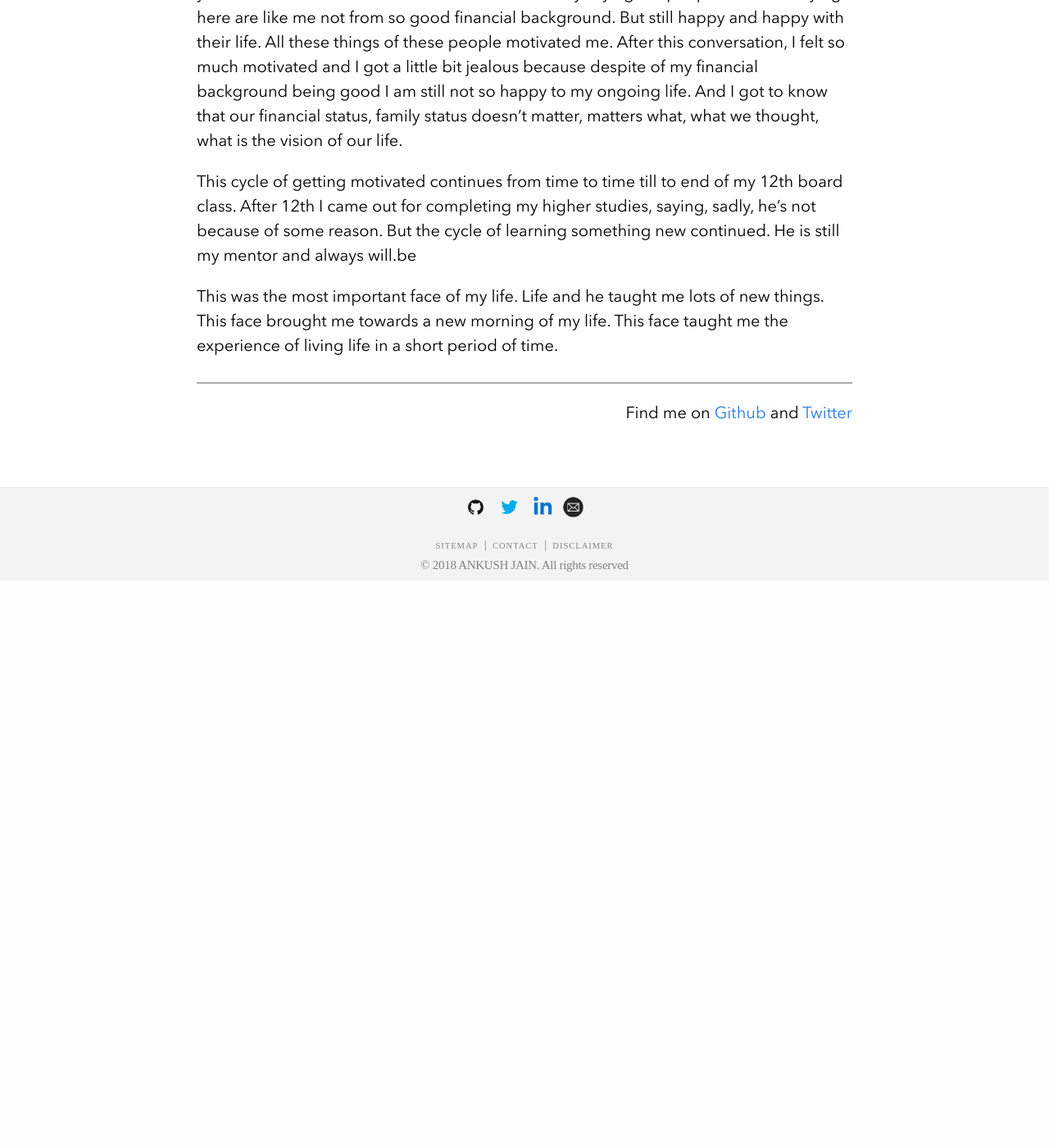
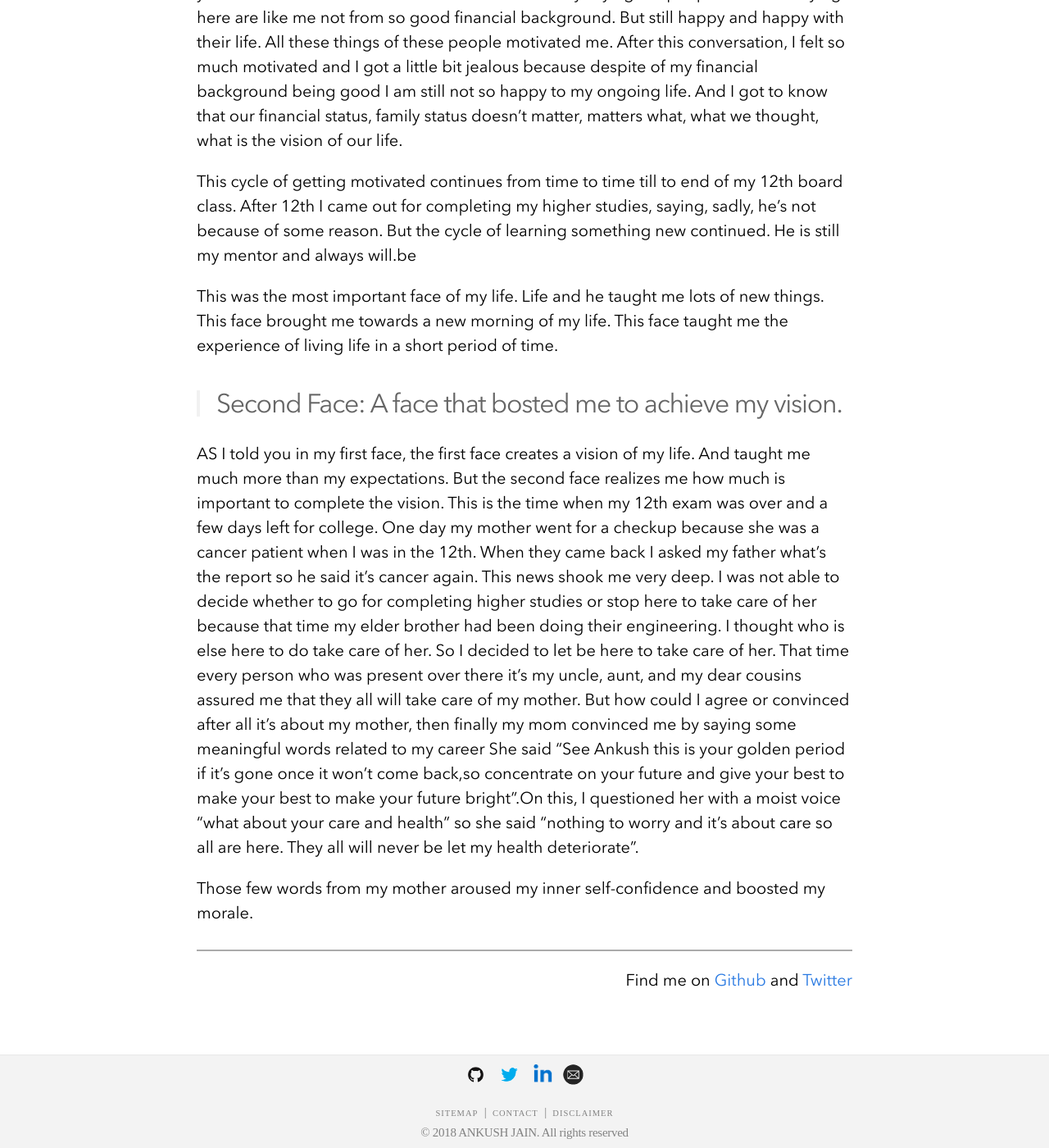
Before and after one commit to 49ku5h/MY-WEBSITE, a Jekyll site: the page built from _posts/2020-01-15-Faces OF My Life.md, in a window 1280 px wide and 1400 px high, scrolled down 1286 px. Shown: the whole window at 82% size. Built offline with Jekyll 4.4.1, drawn with Linux system fonts in a browser that asks for light colours; nearby versions of some CDN libraries; comment, search, counter and statistics services are not loaded; before the commit the page ends 1994 px from its top, so only the background shows below that.

Commit message:
Update 2020-01-15-Faces OF My Life.md

```diff
--- a/_posts/2020-01-15-Faces OF My Life.md
+++ b/_posts/2020-01-15-Faces OF My Life.md
@@ -34,3 +34,13 @@ But the cycle of learning something new continued. He is still my mentor and alw
 
 This was the most important face of my life. Life and he taught me lots of new things. This face brought me towards a new morning of my life.
 This face taught me the experience of living life in a short period of time.
+
+> ## Second Face: A face that bosted me to achieve my vision.
+
+AS I told you in my first face, the first face creates a vision of my life. And taught me much more than my expectations. But the second face realizes me how much is important to complete the vision.
+This is the time when my 12th exam was over and a few days left for college. One day my mother went for a checkup because she was a cancer patient when I was in the 12th.
+When they came back I asked my father what's the report so he said it's cancer again. This news shook me very deep. I was not able to decide whether to go for completing higher studies or stop here to take care of her because that time my elder brother had been doing their engineering. I thought who is else here to do take care of her. So I decided to let be here to take care of her. That time every person who was present over there it's my uncle, aunt, and my dear cousins assured me that they all will take care of my mother. But how could I agree or convinced after all it's about my mother, then finally my mom convinced me by saying some meaningful words
+related to my career She said "See Ankush this is your golden period if it's gone once it won't come back,so concentrate on your future and give your best to make your best to make your future bright".On this, I questioned her with a moist voice
+"what about your care and health" so she said "nothing to worry and it's about care so all are here. They all will never be let my health deteriorate".
+
+Those few words from my mother aroused my inner self-confidence and boosted my morale.
```
